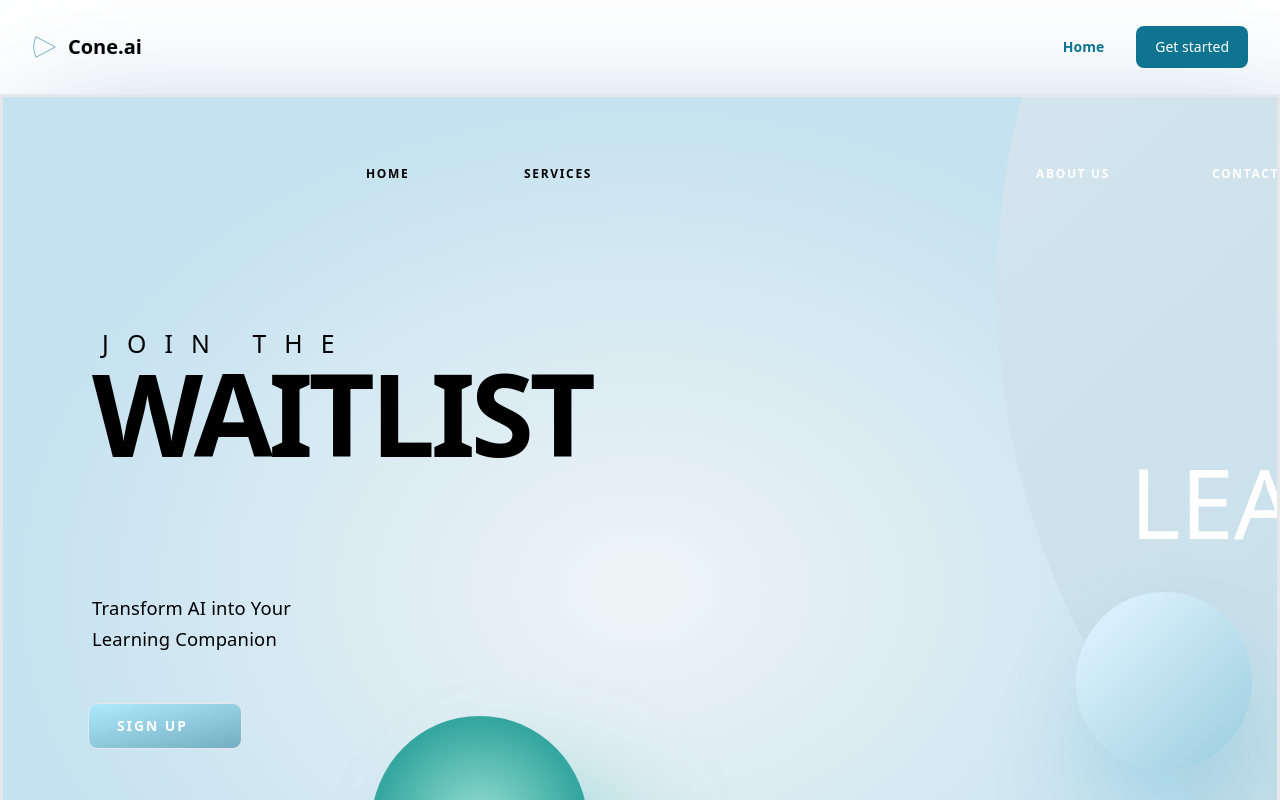
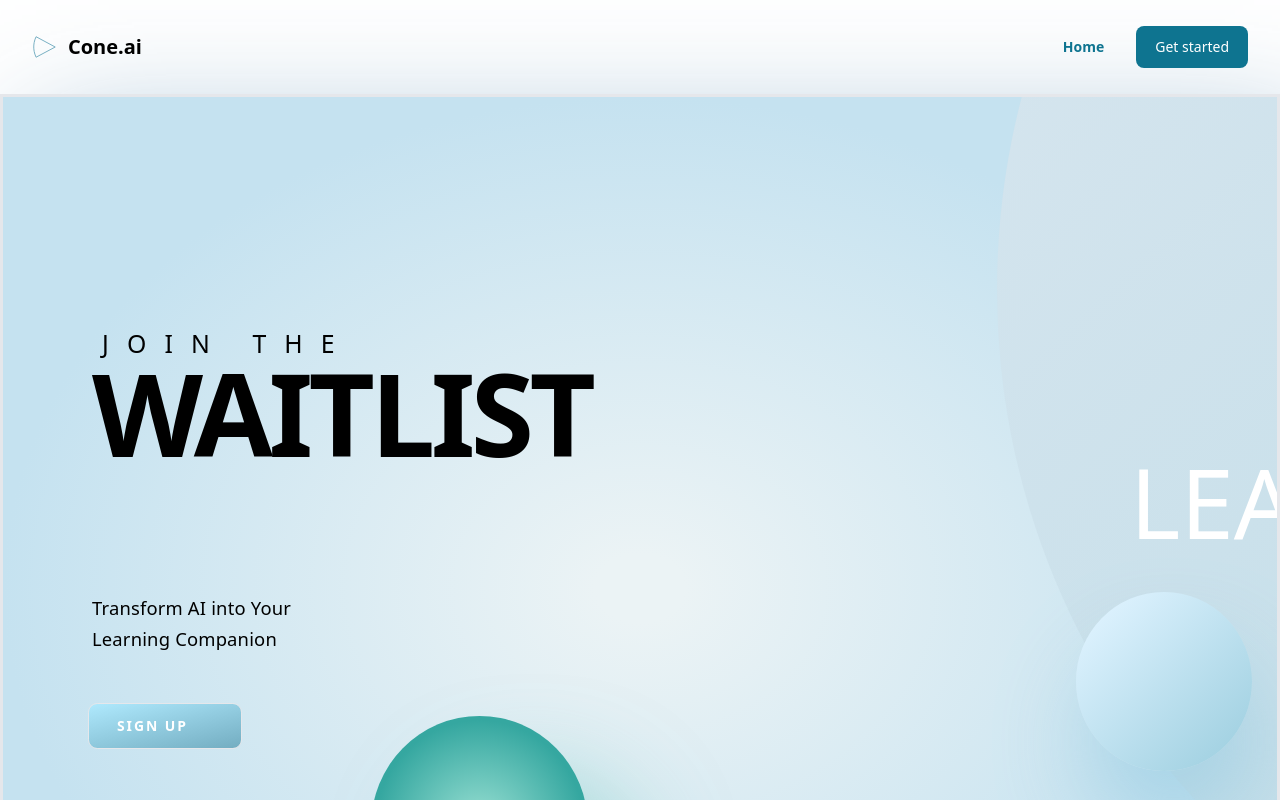
Before and after one commit to vineet-sinha/coach-web, a Next.js app: page / in a window 1280 px wide. Shown: the top 800 px of the page. Built offline with nearby package versions, Linux system fonts and the light colour scheme; no server answers.

Commit message:
removing extraneous menu

```diff
--- a/pages/index.tsx
+++ b/pages/index.tsx
@@ -31,16 +31,6 @@ export default function Home() {
                   alt=""
                   src="/logo@2x.png"
                 /> */}
-              </div>
-              <div className="h-[4rem] w-[14.5rem] flex flex-col items-start justify-start">
-                <div className="self-stretch flex flex-row items-start justify-between gap-[1.25rem]">
-                  <a className="[text-decoration:none] relative tracking-[0.14em] uppercase font-bold text-[inherit] inline-block min-w-[2.75rem]">
-                    home
-                  </a>
-                  <a className="[text-decoration:none] relative tracking-[0.14em] uppercase font-extrabold text-darkslategray-200 inline-block min-w-[4.625rem]">
-                    Services
-                  </a>
-                </div>
               </div>
             </div>
             <div className="self-stretch flex flex-row items-start justify-end max-w-full text-[7.175rem] text-black">
@@ -90,27 +80,18 @@ export default function Home() {
           <div
             className={`w-[46.625rem] flex flex-row items-start justify-between gap-[1.25rem] max-w-full text-left text-[0.75rem] text-dimgray font-inter mq825:flex-wrap`}
           >
-            <div className="flex flex-col items-start justify-start pt-[0.75rem] px-[0rem] pb-[0rem]">
-              <a className="[text-decoration:none] relative tracking-[0.14em] uppercase font-bold text-[inherit] inline-block min-w-[4.75rem] z-[1]">
-                About us
-              </a>
-            </div>
-            <div className="flex flex-col items-start justify-start pt-[0.75rem] pb-[0rem] pr-[0.25rem] pl-[0rem]">
-              <a className="[text-decoration:none] relative tracking-[0.14em] uppercase font-bold text-[inherit] inline-block min-w-[4.5rem] z-[1]">
-                contact
-              </a>
-            </div>
-            <div className="w-[17.625rem] flex flex-col items-start justify-start">
+            {/* <div className="w-[17.625rem] flex flex-col items-start justify-start">
               <button className="cursor-pointer pt-[0.625rem] pb-[0.687rem] pr-[1.75rem] pl-[1.812rem] bg-[transparent] w-[6.688rem] rounded-lg [background:linear-gradient(196.78deg,_#9ae0d3,_#35a7a0_96.07%)] box-border flex flex-row items-start justify-start z-[1] border-[1.5px] border-solid border-mediumturquoise-200 hover:bg-darkcyan-200 hover:box-border hover:border-[1.5px] hover:border-solid hover:border-darkcyan-100">
                 <div className="h-[2.5rem] w-[6.688rem] relative rounded-lg [background:linear-gradient(196.78deg,_#9ae0d3,_#35a7a0_96.07%)] box-border hidden border-[1.5px] border-solid border-mediumturquoise-200" />
                 <a className="[text-decoration:none] relative text-[0.75rem] tracking-[0.14em] uppercase font-bold font-inter text-white text-left inline-block min-w-[2.875rem] z-[2]">
                   login
                 </a>
               </button>
-            </div>
+            </div> */}
             <div className="h-[18.375rem] w-[0.75rem] flex flex-col items-start justify-start pt-[1.125rem] px-[0rem] pb-[0rem] box-border text-[0.875rem] text-whitesmoke">
               <div className="w-[17.25rem] relative tracking-[0.5em] leading-[88%] uppercase font-semibold inline-block [transform:_rotate(90deg)] z-[3]">
-                For Domain Experts
+                &nbsp;
+                {/* For Domain Experts */}
               </div>
             </div>
           </div>
```
